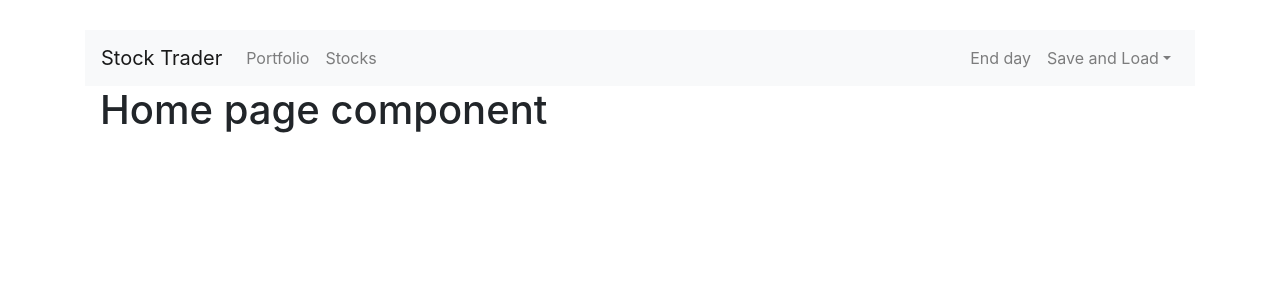
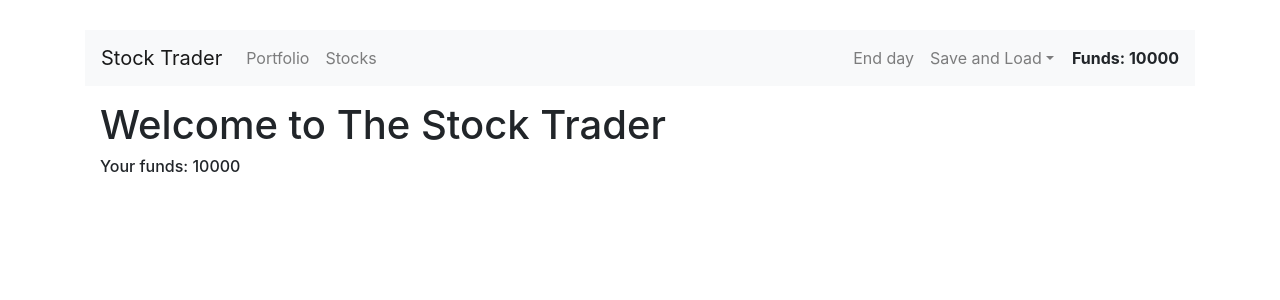
Before and after one commit to mamchurrr/stockTraider, a Vue app: page / in a window 1280 px wide. Shown: the top 300 px of the page. Built offline with nearby package versions, Linux system fonts and the light colour scheme.

Commit message:
displaying the Funds

```diff
--- a/src/App.vue
+++ b/src/App.vue
@@ -1,7 +1,7 @@
 <template>
     <div class="container">
         <app-header></app-header>
-        <div class="row">
+        <div class="row wrapper">
             <div class="col-12">
                 <router-view/>
             </div>
@@ -29,4 +29,9 @@
         padding: 30px;
     }
 
+    .wrapper {
+        margin-top: 15px;
+    }
+
+
 </style>
--- a/src/components/Header.vue
+++ b/src/components/Header.vue
@@ -24,6 +24,24 @@
           </div>
         </li>
       </ul>
+      <strong class="float-right marginFunds">Funds: {{ funds }}</strong>
   </div>
 </nav>
 </template>
+
+<script>
+export default {
+    name: 'header',
+    computed: {
+        funds(){
+            return this.$store.getters.fund
+        }
+    }
+}
+</script>
+
+<style lang="scss" scoped>
+  .marginFunds {
+    margin-left: 10px;
+  }
+</style>
--- a/src/components/Home.vue
+++ b/src/components/Home.vue
@@ -1,6 +1,7 @@
 <template>
     <div class="container">
-        <h1>Home page component</h1>
+        <h1>Welcome to The Stock Trader</h1>
+        <h6>Your funds: {{ funds }} </h6>
     </div>
 
 </template>
@@ -8,5 +9,10 @@
 <script>
 export default {
     name: 'home',
+    computed: {
+        funds(){
+            return this.$store.getters.fund
+        }
+    }
 }
 </script>
```
